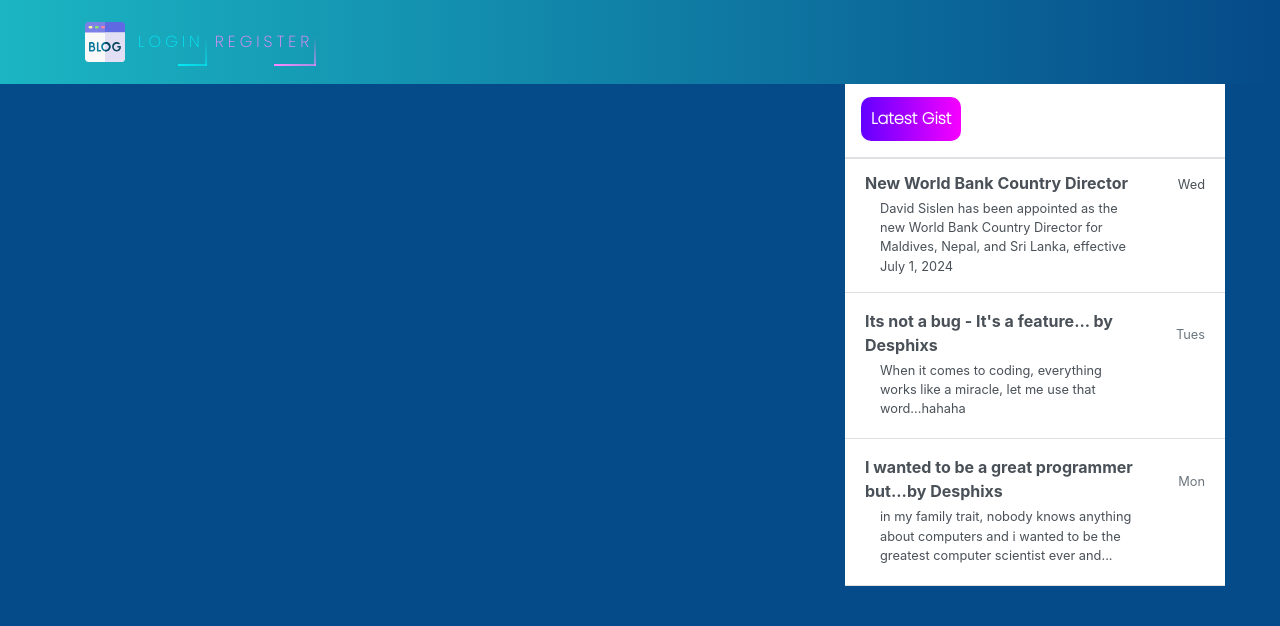
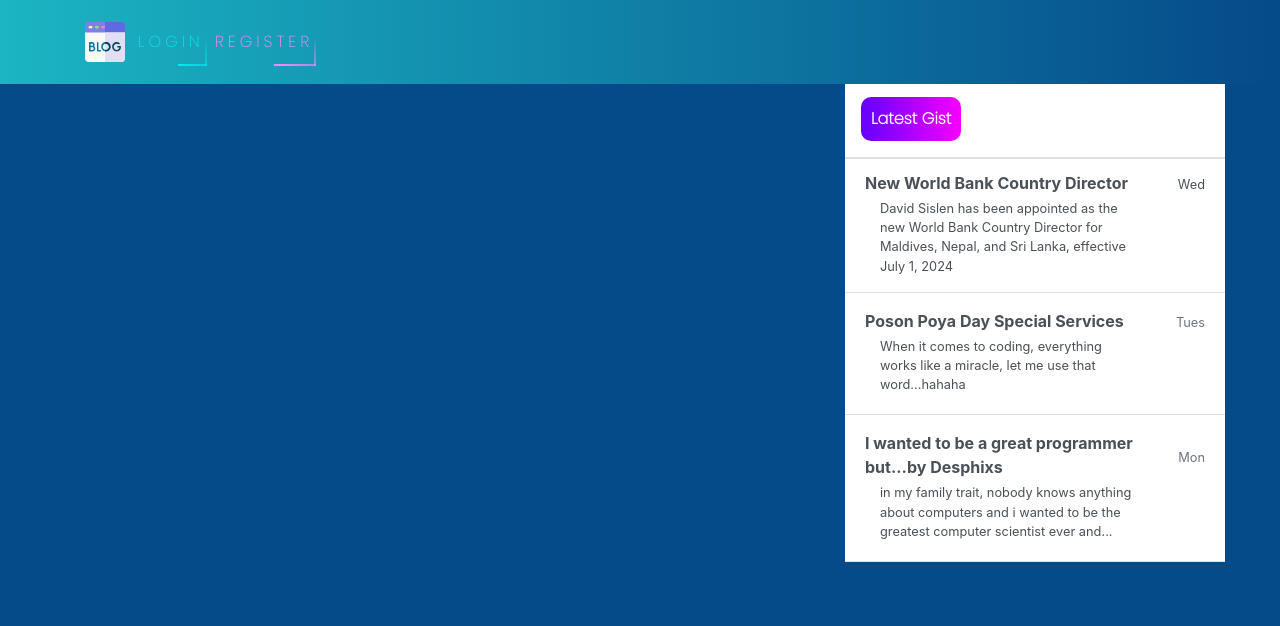
Before and after one commit to Sandudil/djangoblog, a Django app: template blogproj/blog/templates/blog/base.html in a window 1280 px wide. Shown: the top 626 px of the page. Run offline with Django 4.2, Linux system fonts and the light colour scheme; the template is opened without the code that fills it, so the values that code supplies are empty; some libraries are stand-ins or nearby versions.

Commit message:
Update base.html

```diff
--- a/blogproj/blog/templates/blog/base.html
+++ b/blogproj/blog/templates/blog/base.html
@@ -158,7 +158,7 @@
                   </a>
                   <a href="#" class="list-group-item list-group-item-action py-3 lh-tight">
                     <div class="d-flex w-100 align-items-center justify-content-between">
-                      <strong class="mb-1">Its not a bug - It's a feature... by Desphixs</strong>
+                      <strong class="mb-1">Poson Poya Day Special Services</strong>
                       <small class="text-muted">Tues</small>
                     </div>
                     <div class="col-10 mb-1 small">When it comes to coding, everything works like a miracle, let me use that word...hahaha</div>
```
